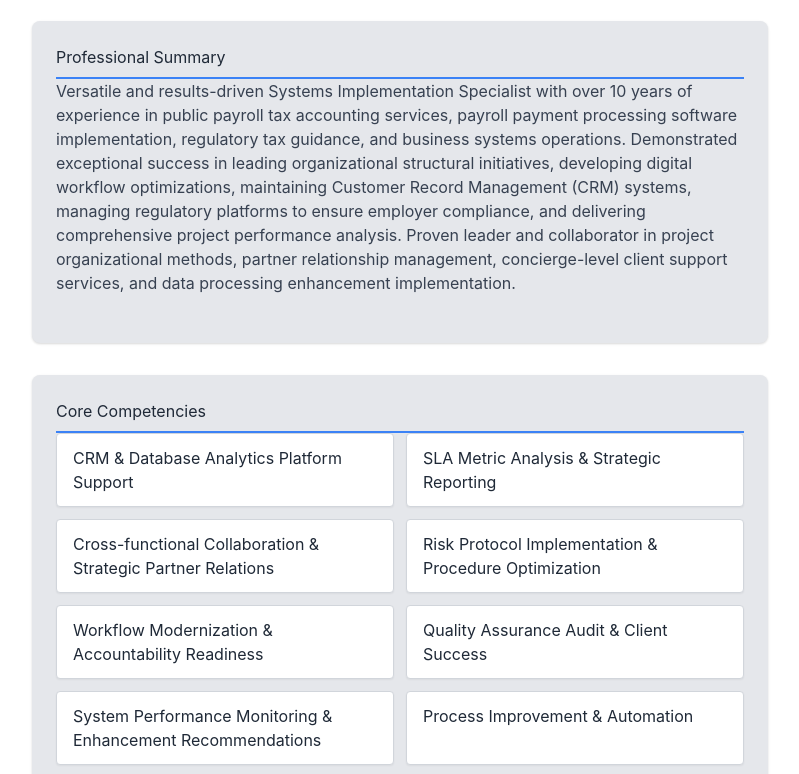
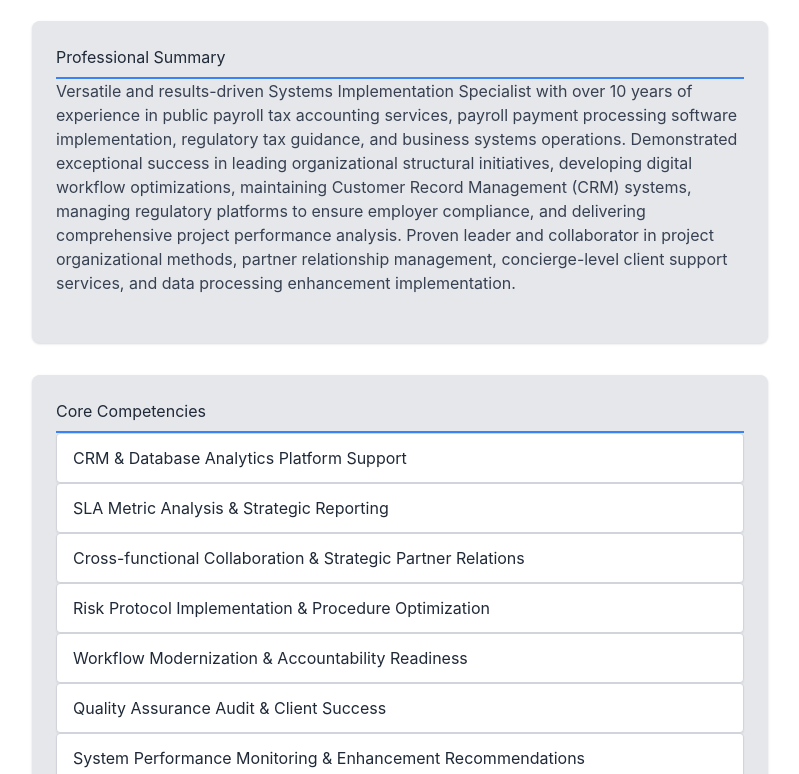
Before and after one commit to thomasloftus/resume, a plain HTML site: page index.html in a window 1280 px wide. Shown: the part 115-889 px from the top of the page, without its empty margins (240-1039 px from the left). Drawn offline with nearby package versions, Linux system fonts and the light colour scheme.

Commit message:
Update index.html

```diff
--- a/index.html
+++ b/index.html
@@ -71,7 +71,7 @@
             color: #374151; /* gray-700 */
         }
 
-        .core-competencies ul {
+        .core-competeies ul {
             list-style: none; /* Remove default list styling */
             padding: 0;
             display: grid;
@@ -357,7 +357,7 @@
         <header class="resume-header">
             <div class="header-left">
                 <h1 class="text-4xl">Thomas Loftus III</h1>
-                <p class="contact-info">Charlotte, NC</p>
+                <p class="contact-info"> Charlotte, NC</p>
             </div>
             </header>
 
```
